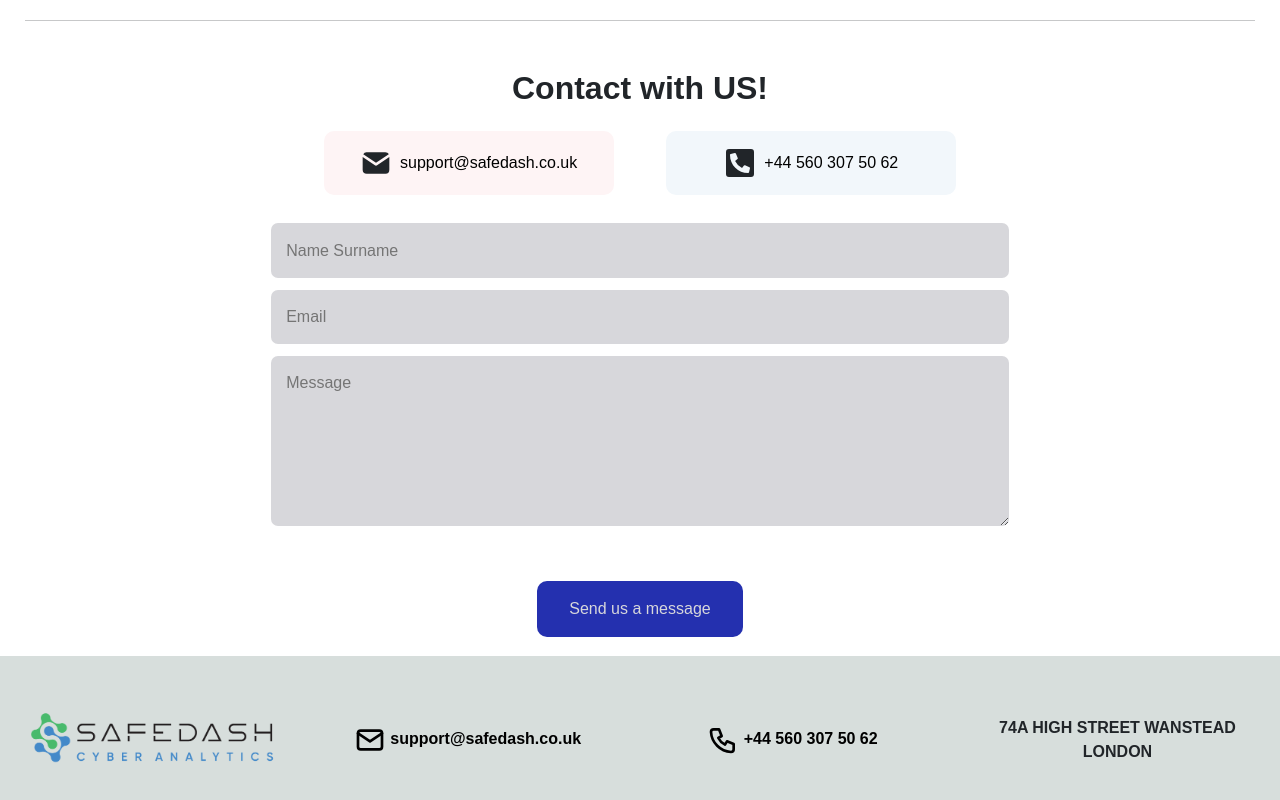
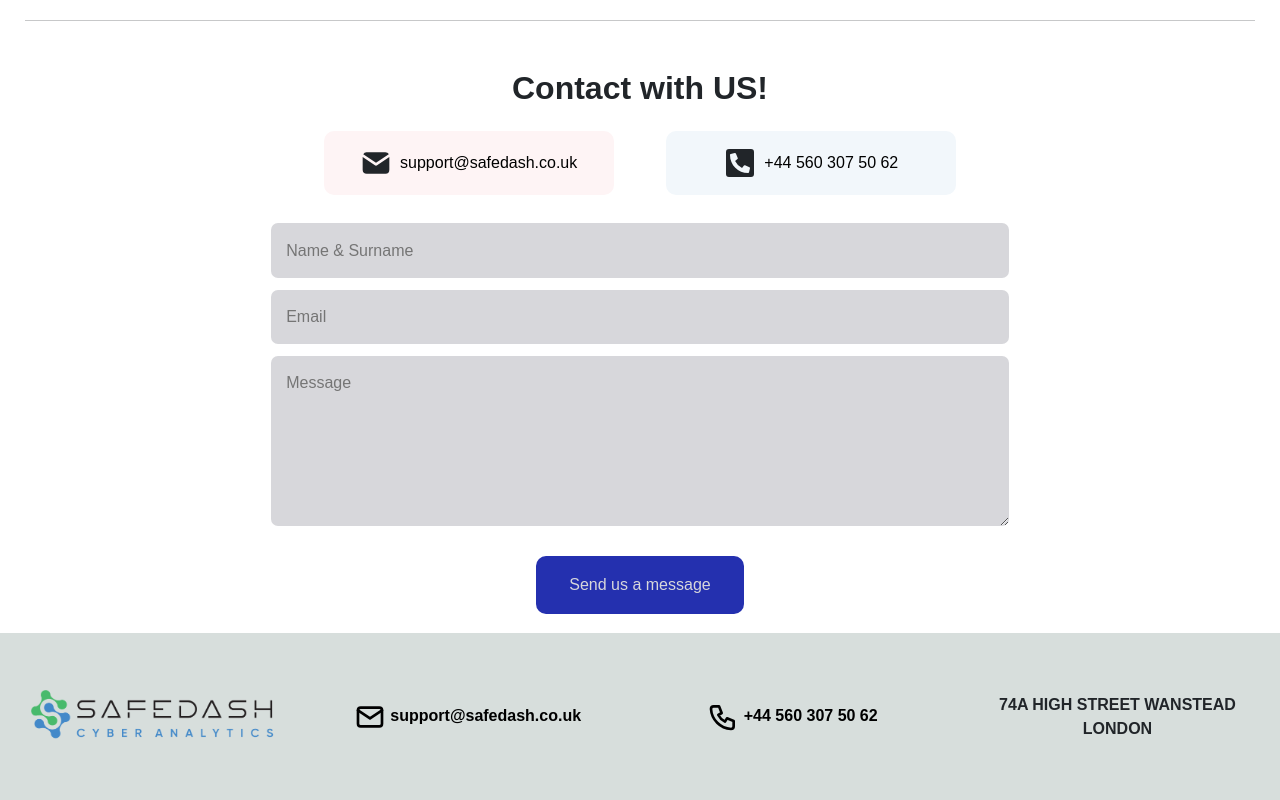
Before and after one commit to erenyusufduran/safedash, a React (Vite) app: page / in a window 1280 px wide. Shown: the part 5754-6554 px from the top of the page. Built offline with nearby package versions, Linux system fonts and the light colour scheme.

Commit message:
email connected

```diff
--- a/package.json
+++ b/package.json
@@ -10,6 +10,7 @@
     "preview": "vite preview"
   },
   "dependencies": {
+    "@emailjs/browser": "^3.11.0",
     "bootstrap": "^5.3.2",
     "react": "^18.2.0",
     "react-bootstrap": "^2.9.1",
--- a/src/components/Contact.jsx
+++ b/src/components/Contact.jsx
@@ -1,8 +1,8 @@
-// import { send } from 'emailjs-com';
-import { useState } from 'react';
+import { useEffect, useState } from 'react';
 import '../styles/Contact.css';
 import { TbMailFilled } from 'react-icons/tb';
 import { FaPhoneSquareAlt } from 'react-icons/fa';
+import { send } from '@emailjs/browser';
 
 const Contact = () => {
   const [formData, setFormData] = useState({
@@ -13,24 +13,21 @@ const Contact = () => {
   const [isFormSubmitted] = useState(false);
   const [loading, setLoading] = useState(false);
   const [blankField, setBlankField] = useState(false);
+  const [isSended, setIsSended] = useState(false);
 
-  const { username, email, message } = formData;
+  const { name, email, message } = formData;
 
-  const sendEmail = (e) => {
+  const sendEmail = async (e) => {
     e.preventDefault();
-    if (!(username === '' || email === '' || message === '')) {
+    if (!(name === '' || email === '' || message === '')) {
       setLoading(true);
 
-      // send('service_es1y7ur', 'template_hiw8xpr', formData, 'XdAKsxFytxwHq0-oS')
-      //   .then((response) => {
-      //     console.log('SUCCESS!', response.status, response.text);
-      //     setFormData({ username: '', email: '', message: '' });
-      //   })
-      //   .catch((err) => {
-      //     console.error('FAILED!', err);
-      //   });
+      await send('service_ejb7h85', 'template_0t8p5fj', formData, 'l1kf2bjgWdc-ZetBh');
+      setFormData({ name: '', email: '', message: '' });
+      setIsSended(true);
+
+      setBlankField(false);
       setLoading(false);
-      setBlankField(false);
     } else {
       console.error('FAILED! You must fill all the blank fields.');
       setBlankField(true);
@@ -41,10 +38,20 @@ const Contact = () => {
     const { name, value } = e.target;
     setFormData({ ...formData, [name]: value });
     setBlankField(false);
+    setIsSended(false);
   };
 
+  useEffect(() => {
+    const timeOut = setTimeout(() => {
+      setIsSended(false);
+      setBlankField(false);
+    }, [3500])
+
+    return () => clearTimeout(timeOut);
+  }, [setIsSended, setBlankField])
+
   return (
-    <div id='contact' className="text-center pb-3 mt-5">
+    <div id="contact" className="text-center pb-3 mt-5">
       <h2 className="head-text text-center fw-bold">
         <span>Contact</span> with US!
       </h2>
@@ -66,7 +73,7 @@ const Contact = () => {
       {!isFormSubmitted ? (
         <form onSubmit={sendEmail} className="app__contact-form app__flex">
           <div className="contact_form_div app__flex">
-            <input className="contact_input p-text" type="text" placeholder="Name Surname" name="name" value={username} onChange={handleChangeInput} />
+            <input className="contact_input p-text" type="text" placeholder="Name & Surname" name="name" value={name} onChange={handleChangeInput} />
           </div>
           <div className="contact_form_div app__flex">
             <input className="contact_input p-text" type="email" placeholder="Email" name="email" value={email} onChange={handleChangeInput} />
@@ -74,10 +81,8 @@ const Contact = () => {
           <div className="contact_form_div">
             <textarea className="contact_textarea p-text" placeholder="Message" value={message} name="message" onChange={handleChangeInput} />
           </div>
-          <p className="contact_p" style={{ color: 'red' }}>
-            {blankField && 'Fill all the fields.'}
-          </p>
-          <button className="contact_button p-text" type="submit">
+          <p className="contact_p">{blankField ? <p style={{ color: 'red' }}>Fill all the fields.</p> : isSended ? <p  style={{ color: '#2430af' }}>We received your message.</p> : ''}</p>
+          <button disabled={true} className="contact_button p-text" type="submit">
             {!loading ? 'Send us a message' : 'Sending...'}
           </button>
         </form>
--- a/src/styles/Contact.css
+++ b/src/styles/Contact.css
@@ -116,13 +116,13 @@
 .contact_button {
   padding: 1rem 2rem;
   border-radius: 10px;
-  border: none;
+  border: 1px solid transparent;
   background-color: #2430af;
   color: #d7d7db;
 
   font-weight: 500;
   outline: none;
-  margin: 2rem 0 0 0;
+  margin: 0.4rem 0 0 0;
   font-family: var(--font-base);
   transition: 0.6s ease-in;
   cursor: pointer;
```
Also changed, not shown: 1 other file (tests, documents, lock files or other folders).
